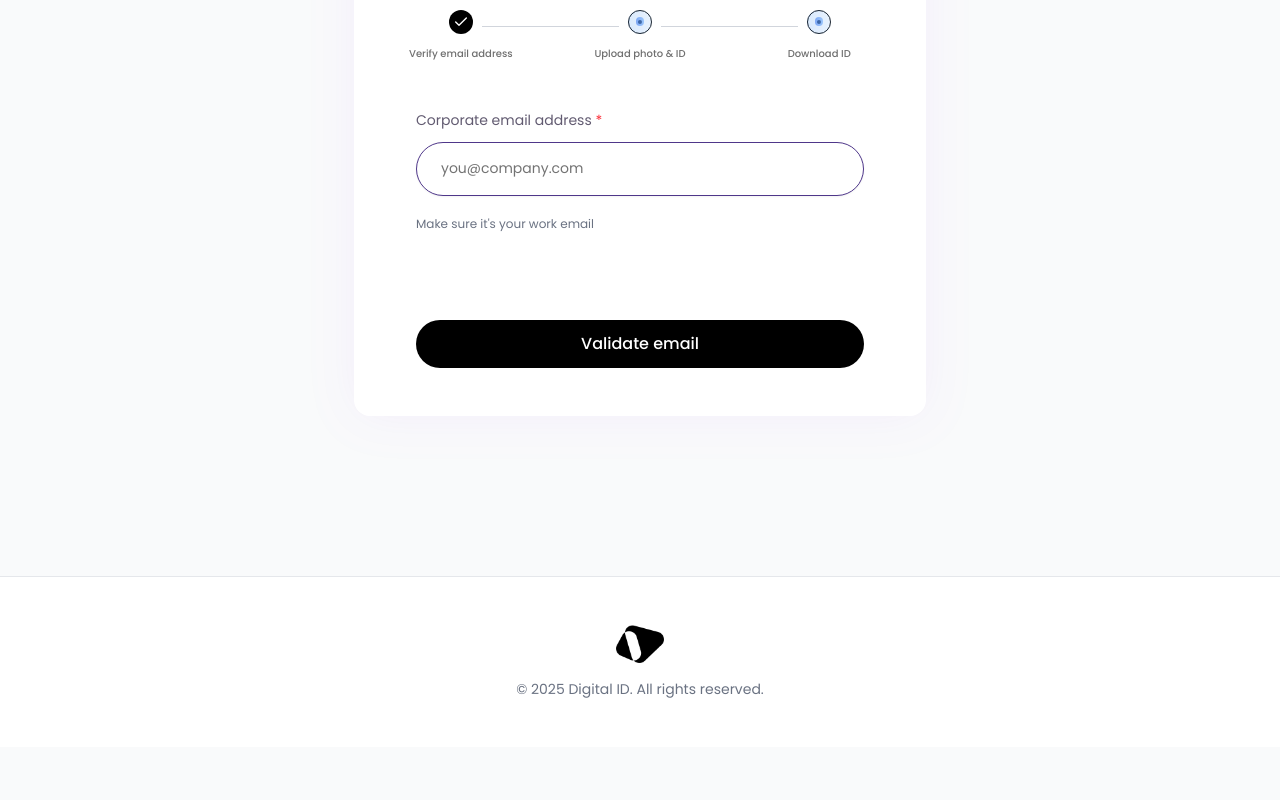
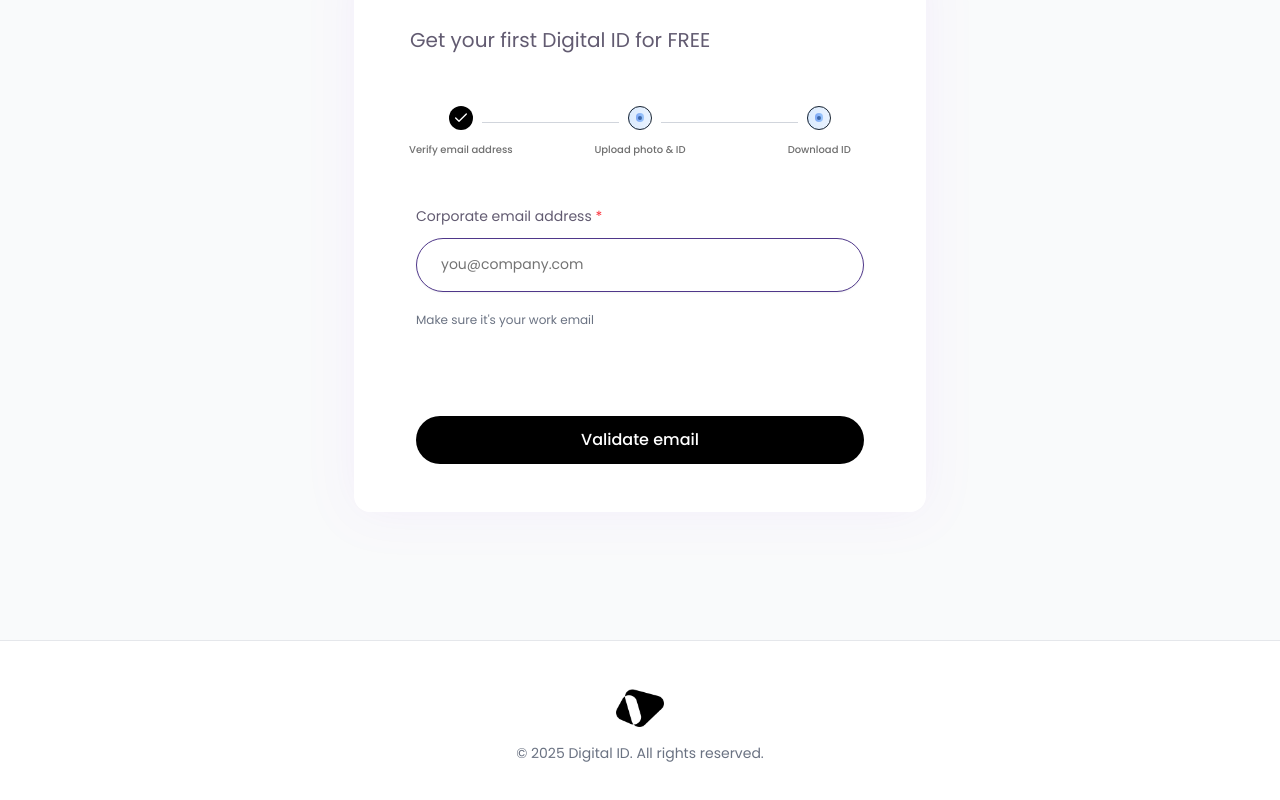
Before and after one commit to mpichardo305/digital-id, a Next.js app: page / in a window 1280 px wide. Shown: the part 3145-3945 px from the top of the page. Before the commit the page ends 3892 px from the top, so only its background shows below. Built offline with nearby package versions, Linux system fonts and the light colour scheme.

Commit message:
updated footer and form pt-24 to improve look when fully scrolled

```diff
--- a/app/page.tsx
+++ b/app/page.tsx
@@ -369,7 +369,7 @@ export default function HomePage() {
         id="signup"
         className="max-w-7xl mx-auto px-4 md:px-6 py-12 md:py-20"
       >
-        <div className="max-w-2xl mx-auto">
+        <div className="max-w-2xl mx-auto md:pt-24">
           {/* White Modal Container */}
           <div
             className="bg-white p-8 md:p-12"
--- a/components/my-components/site-footer.tsx
+++ b/components/my-components/site-footer.tsx
@@ -15,7 +15,7 @@ export default function SiteFooter({
   year = new Date().getFullYear(),
 }: Props) {
   return (
-    <footer className="bg-white border-t border-gray-200 mt-12 md:mt-20">
+    <footer className="bg-white border-t border-gray-200 mt-12">
       <div className="max-w-7xl mx-auto px-4 md:px-6 py-8 md:py-12">
         <div className="flex flex-col items-center space-y-4">
           {/* Logo */}
```
